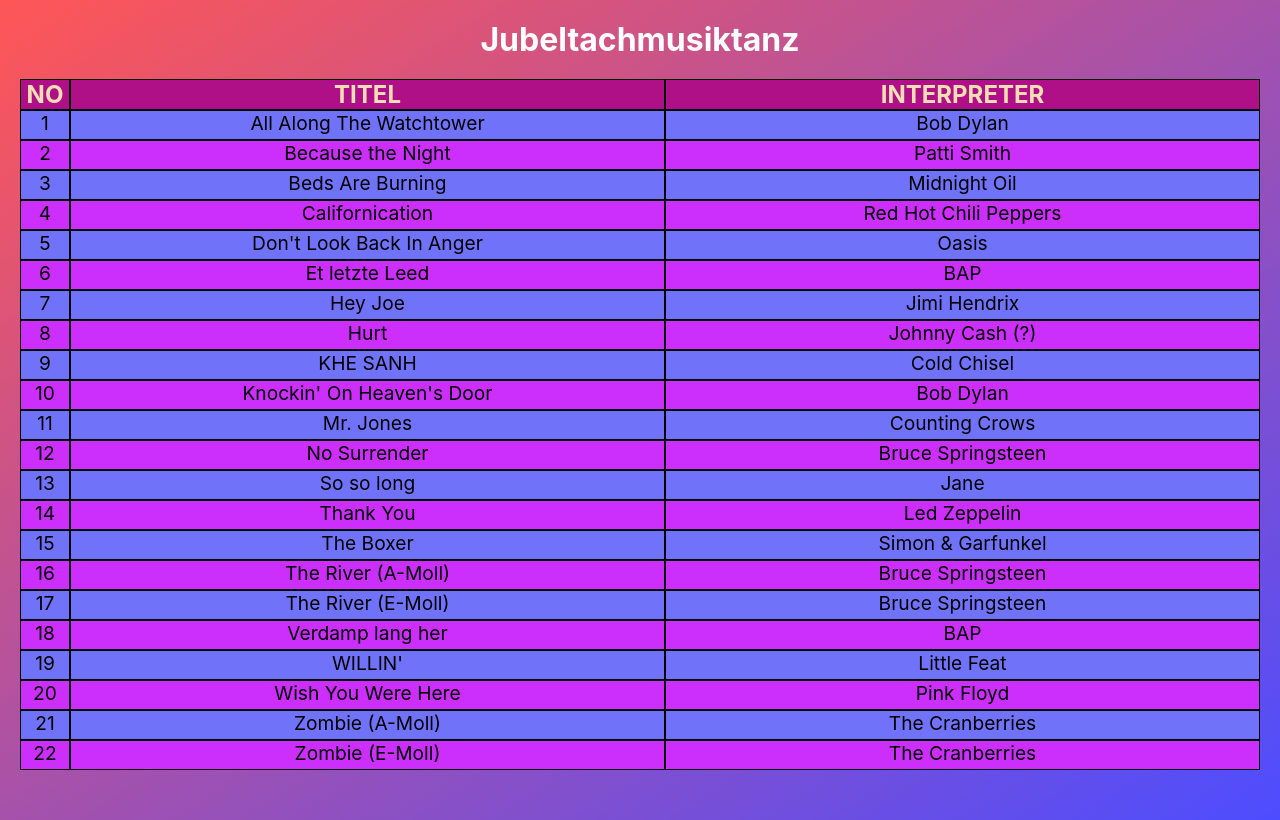
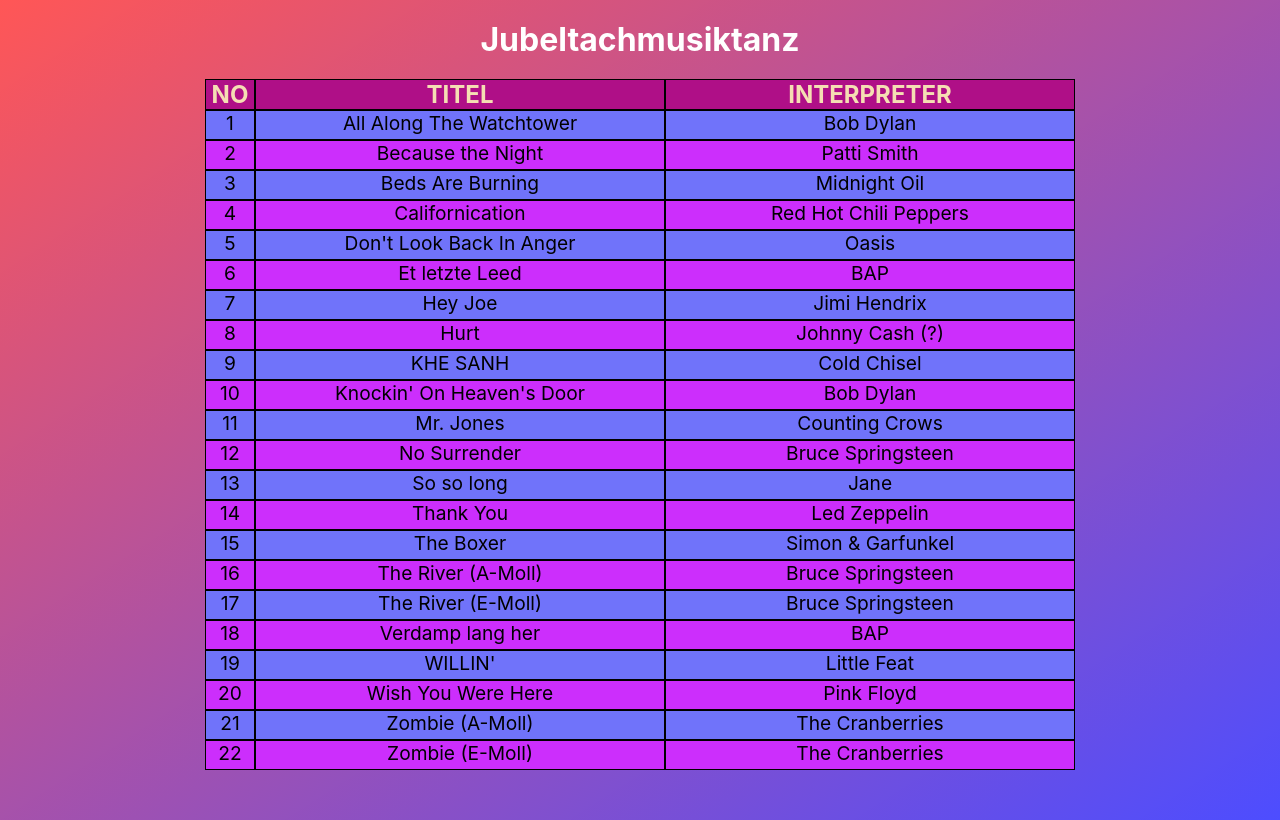
Before and after one commit to Domroon/music-list-app, a React (Create React App) app: page / in a window 1280 px wide. Built offline with nearby package versions, Linux system fonts and the light colour scheme.

Commit message:
fix little css-bug

```diff
--- a/src/App.css
+++ b/src/App.css
@@ -17,7 +17,6 @@
 
 .App {
   text-align: center;
-  width: 100vw;
   height: 100vh;
 }
 
@@ -33,7 +32,8 @@
 /* ------------------ LIST ------------------------- */
 
 .music-list {
-  margin: 20px;
+  margin: auto;
+  max-width: 870px;
 }
 
 .name-row {
```
